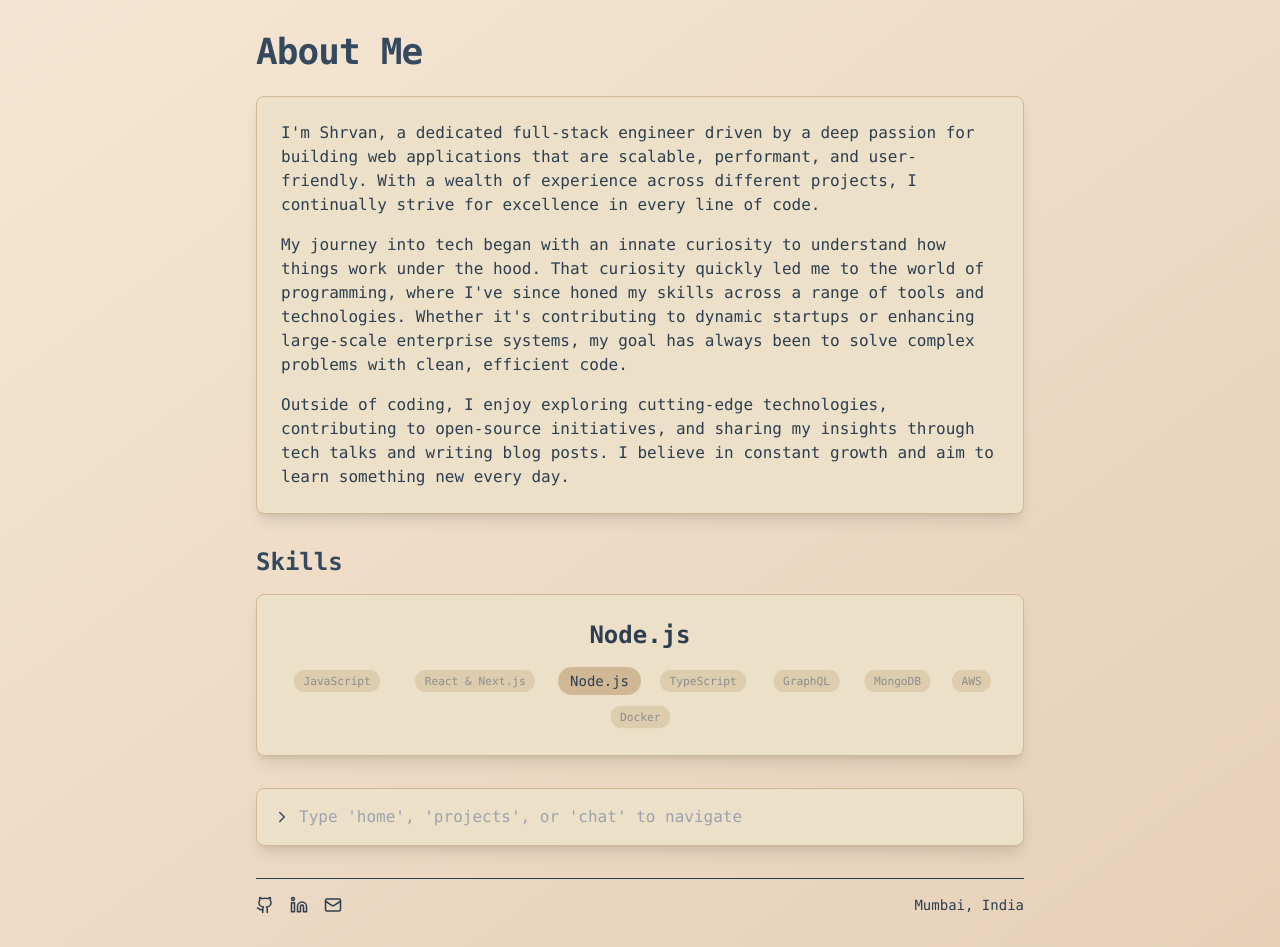
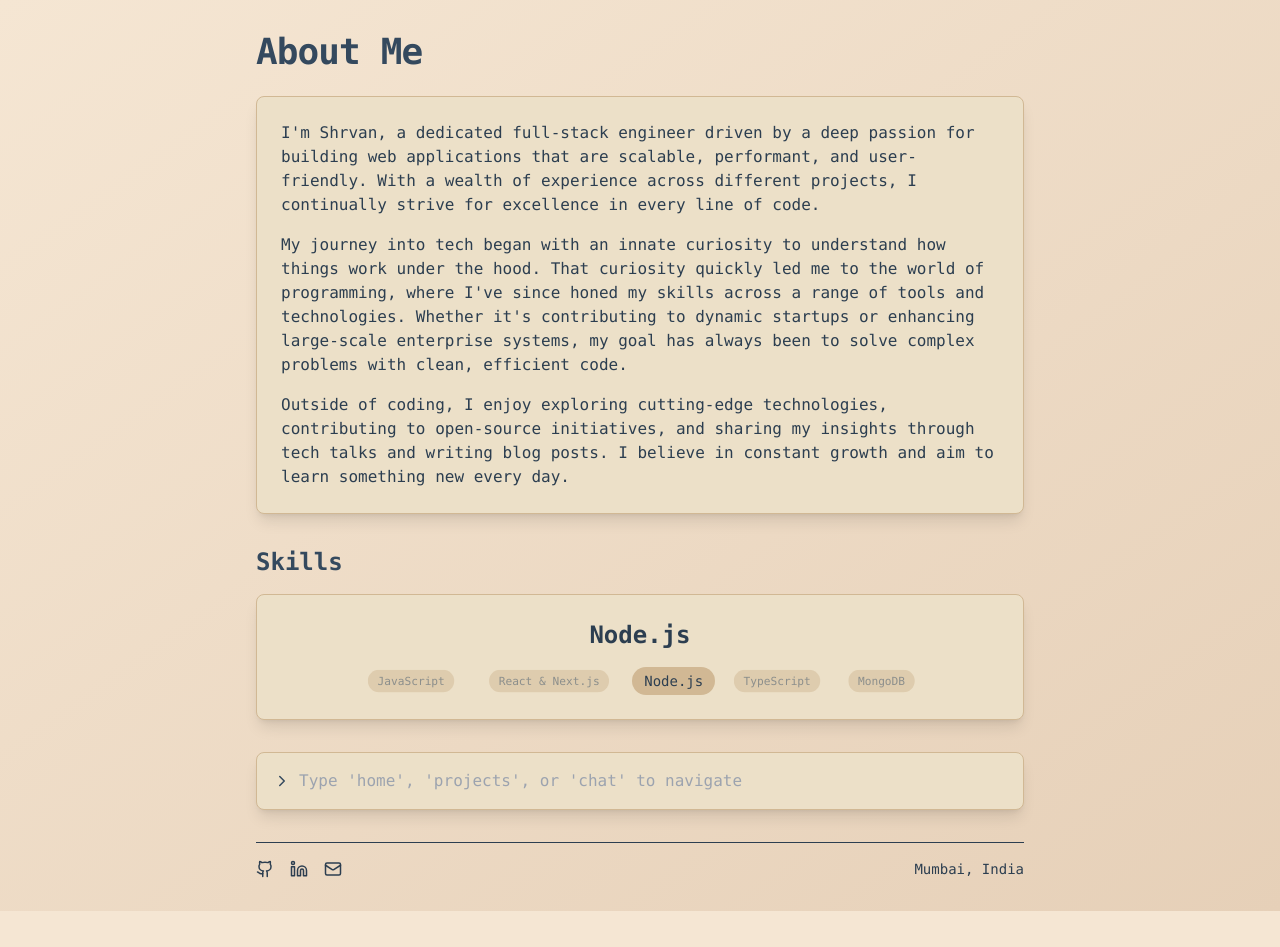
Before and after one commit to 01shrvan/Portfolio, a Next.js app: page /about in a window 1280 px wide. After the commit the page ends 911 px from the top, so only its background shows below. Built offline with nearby package versions, Linux system fonts and the light colour scheme.

Commit message:
Update page.tsx

```diff
--- a/app/about/page.tsx
+++ b/app/about/page.tsx
@@ -11,10 +11,7 @@ const skills = [
     "React & Next.js",
     "Node.js",
     "TypeScript",
-    "GraphQL",
     "MongoDB",
-    "AWS",
-    "Docker",
 ]
 
 export default function About() {
```
